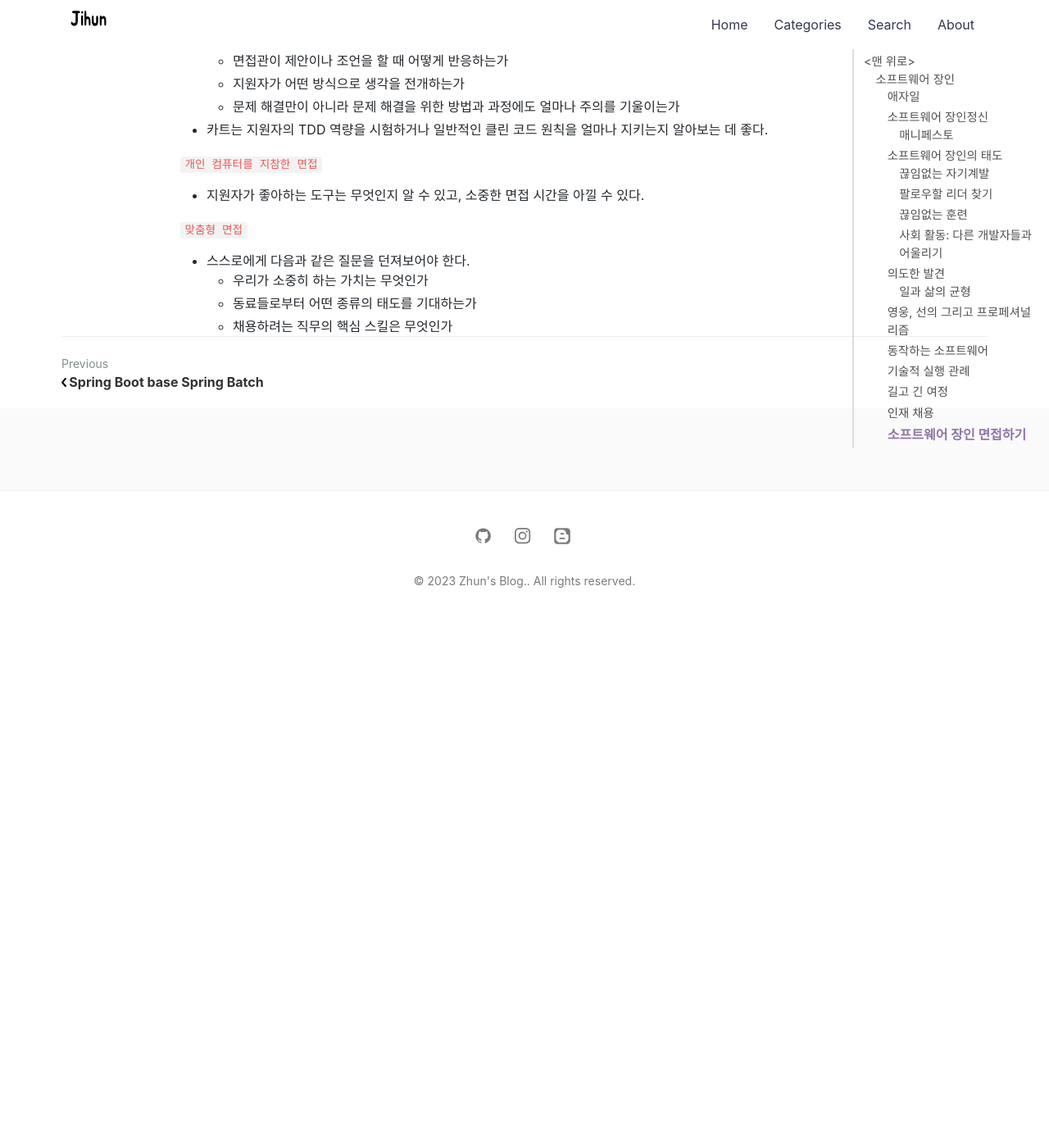
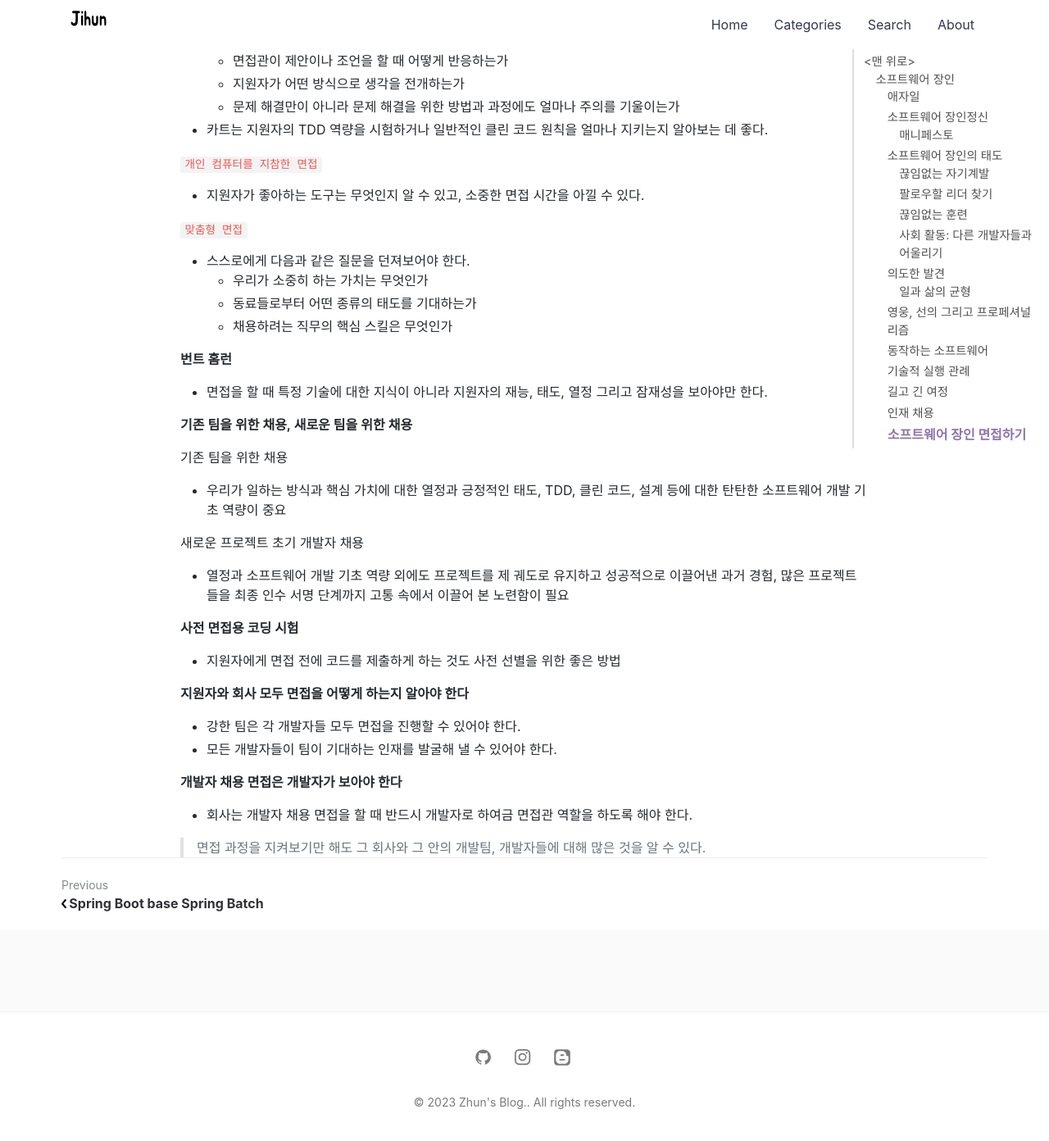
Before and after one commit to jihunparkme/jihunparkme.github.io, a Jekyll site: the page built from _posts/2023-02-01-a-software-master.md, in a window 1280 px wide and 1400 px high, scrolled down 11828 px. Shown: the top 1392 px of the window at 82% size. Built offline with Jekyll 4.4.1, drawn with Linux system fonts in a browser that asks for light colours; nearby versions of some CDN libraries; comment, search, counter and statistics services are not loaded; before the commit the page ends 12592 px from its top, so only the background shows below that; some of the changed text lies outside the part shown.

Commit message:
[software master] 소프트웨어 장인 면접하기

```diff
--- a/_posts/2023-02-01-a-software-master.md
+++ b/_posts/2023-02-01-a-software-master.md
@@ -478,3 +478,32 @@ XP 실행 관례의 일부를 살펴보자.
   - 우리가 소중히 하는 가치는 무엇인가
   - 동료들로부터 어떤 종류의 태도를 기대하는가
   - 채용하려는 직무의 핵심 스킬은 무엇인가
+
+**번트 홈런**
+
+- 면접을 할 때 특정 기술에 대한 지식이 아니라 지원자의 재능, 태도, 열정 그리고 잠재성을 보아야만 한다.
+
+**기존 팀을 위한 채용, 새로운 팀을 위한 채용**
+
+기존 팀을 위한 채용
+
+- 우리가 일하는 방식과 핵심 가치에 대한 열정과 긍정적인 태도, TDD, 클린 코드, 설계 등에 대한 탄탄한 소프트웨어 개발 기초 역량이 중요
+
+새로운 프로젝트 초기 개발자 채용
+
+- 열정과 소프트웨어 개발 기초 역량 외에도 프로젝트를 제 궤도로 유지하고 성공적으로 이끌어낸 과거 경험, 많은 프로젝트들을 최종 인수 서명 단계까지 고통 속에서 이끌어 본 노련함이 필요
+
+**사전 면접용 코딩 시험**
+
+- 지원자에게 면접 전에 코드를 제출하게 하는 것도 사전 선별을 위한 좋은 방법
+
+**지원자와 회사 모두 면접을 어떻게 하는지 알아야 한다**
+
+- 강한 팀은 각 개발자들 모두 면접을 진행할 수 있어야 한다.
+- 모든 개발자들이 팀이 기대하는 인재를 발굴해 낼 수 있어야 한다.
+
+**개발자 채용 면접은 개발자가 보아야 한다**
+
+- 회사는 개발자 채용 면접을 할 때 반드시 개발자로 하여금 면접관 역할을 하도록 해야 한다.
+
+> 면접 과정을 지켜보기만 해도 그 회사와 그 안의 개발팀, 개발자들에 대해 많은 것을 알 수 있다.
```
